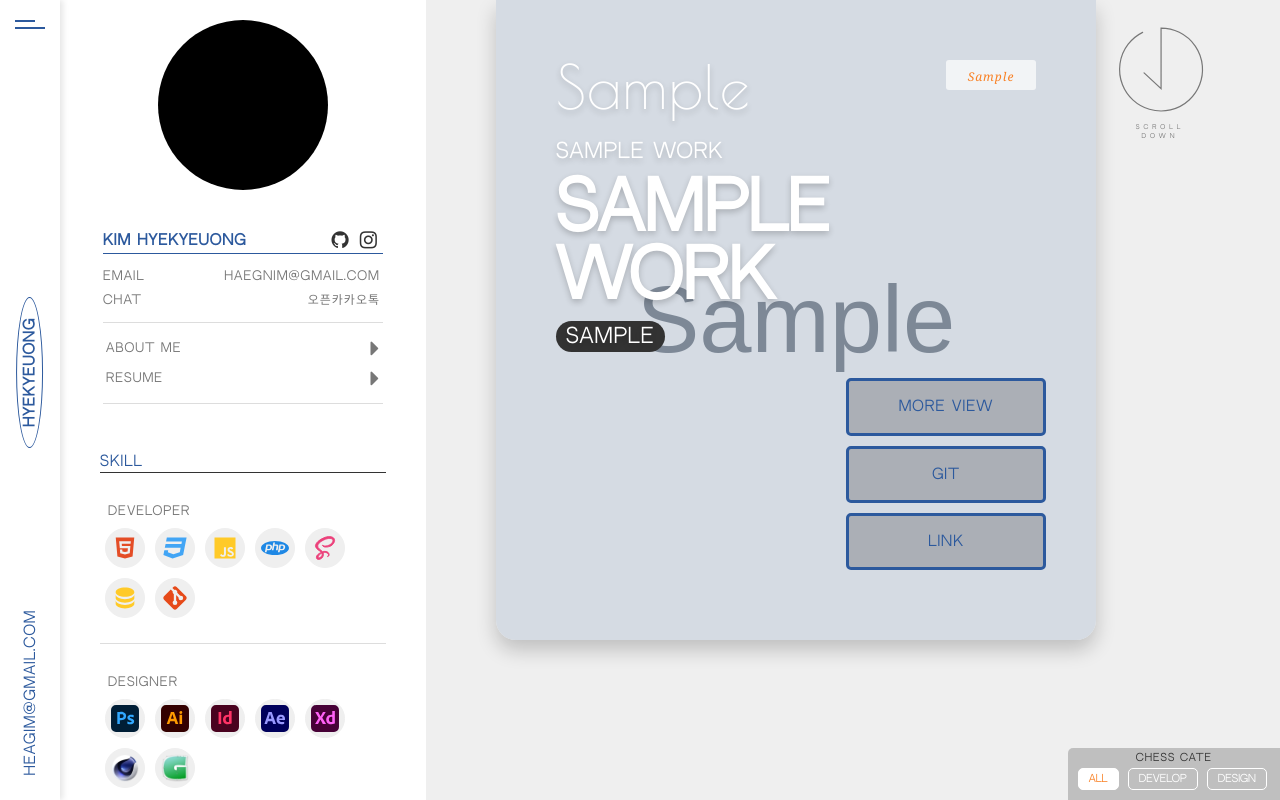
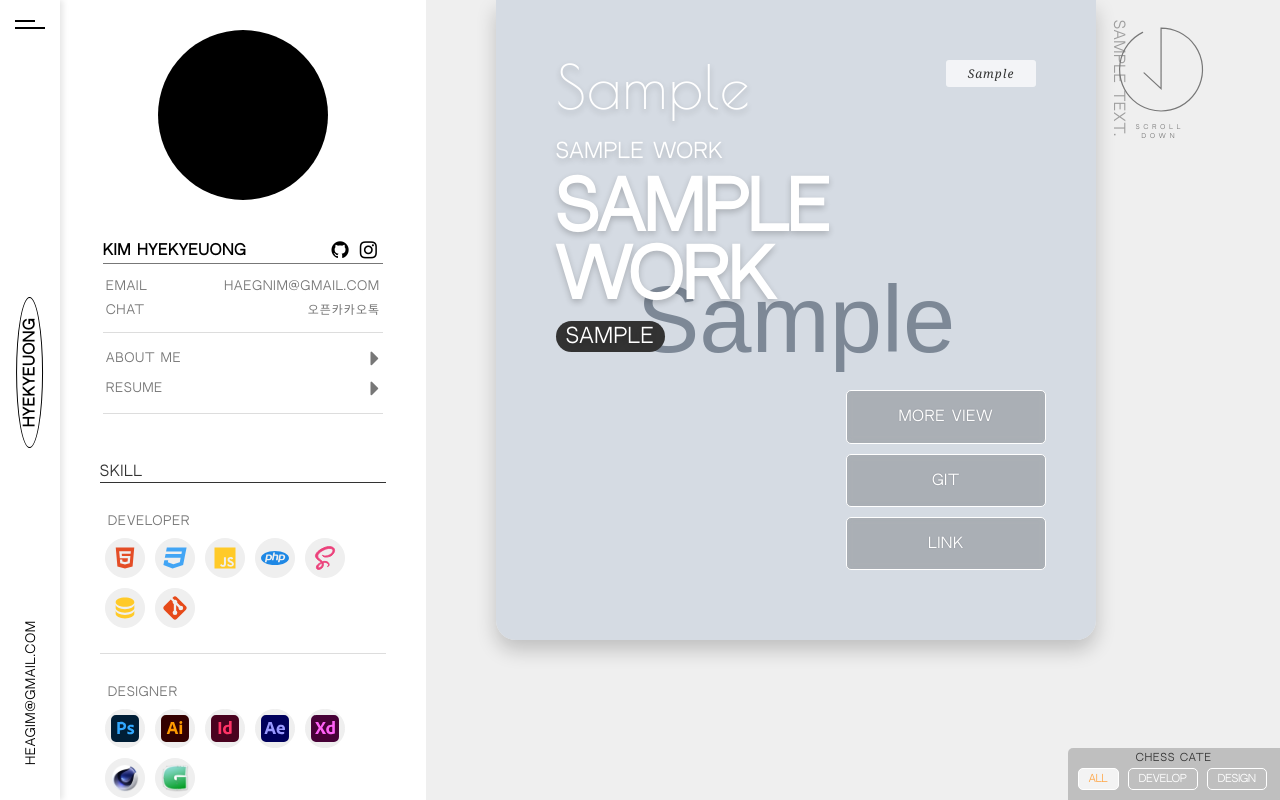
Before and after one commit to Haegnim/Personal-Portfolio, a PHP site: page / in a window 1280 px wide. Run offline with PHP 8.4, Linux system fonts and the light colour scheme; tables that the repository leaves empty or names only in its code hold one stand-in row (values such as "Sample post"); grey boxes marked "Sample" are stand-in pictures; a stand-in replaces the project's code that opens the database connection; grey boxes are pictures that could not be loaded.

Commit message:
0820 컬러테스트

```diff
--- a/css/animation.css
+++ b/css/animation.css
@@ -103,3 +103,17 @@
     transform: translateY(0px);
   }
 }
+@keyframes rota90 {
+  0% {
+    transform: rotate(-90deg);
+  }
+  35% {
+    transform: rotate(-95deg);
+  }
+  75% {
+    transform: rotate(-85deg);
+  }
+  100% {
+    transform: rotate(-90deg);
+  }
+}
--- a/css/media.css
+++ b/css/media.css
@@ -45,8 +45,8 @@
     transform: rotate(0) translateX(50%);
     margin-bottom: 0;
   }
-  .header .logo h3 {
-    font-size: 16px;
+  .header .logo:hover {
+    animation: none;
   }
   .header .email {
     transform: rotate(0);
@@ -202,6 +202,9 @@
   .work-veiw .work-list .work .work-link a:nth-child(1) {
     margin-top: 12px;
   }
+  .work-list .work .tag {
+    display: none;
+  }
 }
 @media screen and (max-width: 500px) {
   .hide-nav ul {
@@ -230,6 +233,9 @@
     width: 100%;
     padding: 30px 3px;
   }
+  .info .introduction .faceani {
+    margin: 0 auto;
+  }
   .work-veiw .work-list .work .work-subject .cata {
     width: 60px;
     padding: 3px 5px;
--- a/css/scss/_header.scss
+++ b/css/scss/_header.scss
@@ -22,6 +22,7 @@
     &:hover span:nth-child(1) {
       width: 100%;
     }
+
     &.on {
       span {
         &:nth-child(1) {
@@ -50,10 +51,16 @@
     padding: 5px 20px;
     border-radius: 50%;
     margin-bottom: 70px;
+    cursor: pointer;
+    transition: all 0.3s;
     h3 {
       font-size: 14px;
     }
+    &:hover {
+      animation: rota90 0.4s 1;
+    }
   }
+
   .email {
     position: relative;
     transform: rotate(-90deg);
@@ -63,9 +70,10 @@
     a {
       transition: all 0.3s ease-out;
       color: $main-color;
-      &:hover {
-        color: $hover-color;
-      }
+      font-size: 12px;
+    }
+    &:hover {
+      animation: rota90 0.4s 1;
     }
   }
 }
@@ -92,7 +100,7 @@
         font-size: 70px;
         line-height: 1.8;
         color: $main-color;
-        transition: all 0.3s ease-out;
+        transition: all 0.1s ease-out;
         &:hover {
           color: $hover-color;
         }
--- a/css/scss/_info.scss
+++ b/css/scss/_info.scss
@@ -22,7 +22,7 @@
     @include flex();
     .faceani {
       position: relative;
-      margin: 0 auto;
+      margin: 10px auto 0;
     }
     .face-hello {
       @include size($w: 200px, $h: 200px);
@@ -70,14 +70,14 @@
             font-size: 20px;
             padding: 0 2px;
             transition: all 0.3s ease-out;
-            color: #333;
+            color: $main-color;
             &:hover {
               color: $hover-color;
             }
           }
         }
         .contack {
-          padding: 10px 3px 10px 0;
+          padding: 10px 3px;
           padding-bottom: 10px;
           border-bottom: 1px solid $border-sub-light;
           span {
@@ -144,6 +144,7 @@
       border-bottom: 1px solid $border-sub-bold;
       @include size($w: 100%, $p: 0 0 3px, $m: 0 0 10px);
       display: block;
+      color: $sub-bold;
     }
     & > div {
       border-bottom: 1px solid #ddd;
@@ -151,7 +152,7 @@
     }
     em {
       font-size: 12px;
-      color: #777;
+      color: $sub-middle;
       margin-left: 8px;
     }
     ul {
--- a/css/scss/_work-veiw.scss
+++ b/css/scss/_work-veiw.scss
@@ -18,29 +18,47 @@
   display: flex;
   height: 100%;
   transition: all 0.4s;
+  overflow: hidden;
+
   .work {
-    @include size($w: 600px, $h: 80%, $m: 0 70px);
+    @include size($w: 600px, $h: 80%, $m: 0 100px);
     box-shadow: 0px 10px 20px $shadow;
     position: relative;
-    overflow: hidden;
     transition: all 0.4s;
+    &:nth-child(1) {
+      margin: 0 100px 0 70px;
+    }
     &:nth-child(odd) {
-      overflow: hidden;
       border-radius: 0 0 20px 20px;
+      img {
+        border-radius: 0 0 20px 20px;
+      }
     }
     &:nth-child(even) {
-      overflow: hidden;
       margin: auto 0 0 0;
       border-radius: 20px 20px 0 0;
+      img {
+        border-radius: 20px 20px 0 0;
+      }
     }
     .over {
       @include size($w: 110%, $h: 110%);
       position: absolute;
-      top: 0;
-      left: 0;
+      top: 0px;
+      left: 0px;
       display: block;
       opacity: 1;
       transition: all 0.4s;
+    }
+    .tag {
+      position: absolute;
+      top: 120px;
+      right: -130px;
+      transform: rotate(90deg);
+      color: #9e9e9e;
+      display: block;
+      width: 800px;
+      height: 600px;
     }
     .work-subject {
       @include size($w: 100%, $h: 100%, $p: 60px);
@@ -53,9 +71,9 @@
       transition: all 0.4s;
 
       .cata {
-        @include size($w: 90px, $p: 8px 3px 5px);
-        background: rgba($color: $con-color, $alpha: 0.7);
-        color: $hover-color;
+        @include size($w: 90px, $p: 5px 3px);
+        background: rgba($con-color, $alpha: 0.7);
+        color: #333;
         font-size: 12px;
         font-family: Georgia, Neutral Face, sans-serif;
         font-style: italic;
@@ -64,6 +82,7 @@
         position: absolute;
         right: 60px;
         text-shadow: none;
+        backdrop-filter: blur(1px);
       }
       .skilltoll {
         // width: 70%;
@@ -110,12 +129,15 @@
         // height: 50%;
         text-align: center;
         border-radius: 5px;
-        border: 3px solid $button-color;
+        border: 1px solid #fff;
+        // box-shadow: inset 1px 1px 3px rgba(#000, 0.2);
         line-height: 0.8;
         overflow: hidden;
         position: relative;
         z-index: 1;
         transition: all 0.8s;
+        backdrop-filter: blur(3px);
+        text-shadow: 0 0 2px rgba(#000, 0.2);
         &::after {
           @include size($w: 15%, $h: 100%);
           transition: all 0.8s;
@@ -129,7 +151,7 @@
           opacity: 0;
         }
         &:hover {
-          color: $button-hover-color;
+          border: 1px solid $hover-color;
         }
         &:hover::after {
           left: 250px;
@@ -143,4 +165,8 @@
       transition: all 0.4s;
     }
   }
+  .end-page {
+    width: 800px;
+    height: auto;
+  }
 }
--- a/css/scss/style.scss
+++ b/css/scss/style.scss
@@ -6,23 +6,23 @@ $animation-workVeiw: 0.9;
 $animation-start: 2.2s;
 
 //text color
-$main-color: #2c599d;
+$main-color: #000;
 $sub-bold: #333;
 $sub-middle: #777;
 $sub-light: #ddd;
 
-$hover-color: #f98125;
+$hover-color: #ffa646;
 $back-color: #efefef;
 $con-color: #fff;
 $con-font-color: #fff;
 $btn-back-color: rgba(#000, 0.2);
 
-$button-color: $main-color;
+$button-color: #fff;
 $button-effect: #fff;
-$button-hover-color: #fff;
+$button-hover-color: $hover-color;
 
 //border-line color
-$border-main: $main-color;
+$border-main: $sub-middle;
 $border-sub-bold: $sub-bold;
 $border-sub-middle: $sub-middle;
 $border-sub-light: $sub-light;
@@ -133,6 +133,8 @@ $shadow: rgba(0, 0, 0, 0.2);
   background: rgba(0, 0, 0, 0.2);
   border-radius: 5px 0 0 0;
   padding: 5px 10px 10px;
+  backdrop-filter: blur(1px);
+
   transform: translateX(1000%);
   animation: right 1 3s;
   animation-fill-mode: forwards;
@@ -156,12 +158,13 @@ $shadow: rgba(0, 0, 0, 0.2);
     margin-right: 3px;
     transition: all 0.3s;
     font-size: 10px;
+
     &:hover {
       box-shadow: inset 0 0 3px $shadow;
     }
     &.active {
       color: $hover-color;
-      background: #fff;
+      background: rgba(#fff, 0.8);
     }
   }
 }
--- a/css/style.css
+++ b/css/style.css
@@ -81,7 +81,7 @@
           animation-fill-mode: forwards;
   -webkit-animation-delay: 0.4s;
           animation-delay: 0.4s;
-  color: #2c599d;
+  color: #000;
 }
 .header.sticky {
   position: fixed;
@@ -110,7 +110,7 @@
   display: block;
   width: 100%;
   height: 2px;
-  background: #2c599d;
+  background: #000;
   transition: all 0.4s;
 }
 .header .hamberger span:nth-child(1) {
@@ -119,13 +119,19 @@
 }
 .header .logo {
   transform: rotate(-90deg);
-  border: 1px solid #2c599d;
+  border: 1px solid #000;
   padding: 5px 20px;
   border-radius: 50%;
   margin-bottom: 70px;
+  cursor: pointer;
+  transition: all 0.3s;
 }
 .header .logo h3 {
   font-size: 14px;
+}
+.header .logo:hover {
+  -webkit-animation: rota90 0.4s 1;
+          animation: rota90 0.4s 1;
 }
 .header .email {
   position: relative;
@@ -135,10 +141,12 @@
 }
 .header .email a {
   transition: all 0.3s ease-out;
-  color: #2c599d;
+  color: #000;
+  font-size: 12px;
 }
-.header .email a:hover {
-  color: #f98125;
+.header .email:hover {
+  -webkit-animation: rota90 0.4s 1;
+          animation: rota90 0.4s 1;
 }
 
 .hide-nav {
@@ -169,11 +177,11 @@
 .hide-nav ul li a {
   font-size: 70px;
   line-height: 1.8;
-  color: #2c599d;
-  transition: all 0.3s ease-out;
+  color: #000;
+  transition: all 0.1s ease-out;
 }
 .hide-nav ul li a:hover {
-  color: #f98125;
+  color: #ffa646;
 }
 
 /*header css code */
@@ -196,7 +204,7 @@
   background: #fff;
   position: relative;
   transition: all 0.4s;
-  color: #2c599d;
+  color: #000;
   transform: translateX(1000%);
   -webkit-animation: right 1 3s;
           animation: right 1 3s;
@@ -221,7 +229,7 @@
 }
 .info .introduction .faceani {
   position: relative;
-  margin: 0 auto;
+  margin: 10px auto 0;
 }
 .info .introduction .face-hello {
   width: 200px;
@@ -278,7 +286,7 @@
   display: flex;
   justify-content: space-between;
   align-items: center;
-  border-bottom: 1px solid #2c599d;
+  border-bottom: 1px solid #777;
 }
 .info .introduction .hello .aboutme .about-tit h4 {
   font-size: 14px;
@@ -287,13 +295,13 @@
   font-size: 20px;
   padding: 0 2px;
   transition: all 0.3s ease-out;
-  color: #333;
+  color: #000;
 }
 .info .introduction .hello .aboutme .about-tit i:hover {
-  color: #f98125;
+  color: #ffa646;
 }
 .info .introduction .hello .aboutme .contack {
-  padding: 10px 3px 10px 0;
+  padding: 10px 3px;
   padding-bottom: 10px;
   border-bottom: 1px solid #ddd;
 }
@@ -328,7 +336,7 @@
   font-size: 12px;
 }
 .info .introduction .hello .aboutme .golink .aboutlink:hover {
-  color: #f98125;
+  color: #ffa646;
 }
 .info .introduction .hello .aboutme .golink .aboutlink:hover::before {
   width: 55%;
@@ -364,6 +372,7 @@
   padding: 0 0 3px;
   margin: 0 0 10px;
   display: block;
+  color: #333;
 }
 .info .skill > div {
   border-bottom: 1px solid #ddd;
@@ -391,7 +400,7 @@
   background: #efefef;
 }
 .info .skill ul li:hover {
-  border: 1px solid #f98125;
+  border: 1px solid #ffa646;
 }
 .info .skill ul li img {
   width: 100%;
@@ -431,34 +440,51 @@
   display: flex;
   height: 100%;
   transition: all 0.4s;
+  overflow: hidden;
 }
 .work-list .work {
   width: 600px;
   height: 80%;
-  margin: 0 70px;
+  margin: 0 100px;
   box-shadow: 0px 10px 20px rgba(0, 0, 0, 0.2);
   position: relative;
-  overflow: hidden;
   transition: all 0.4s;
 }
+.work-list .work:nth-child(1) {
+  margin: 0 100px 0 70px;
+}
 .work-list .work:nth-child(odd) {
-  overflow: hidden;
+  border-radius: 0 0 20px 20px;
+}
+.work-list .work:nth-child(odd) img {
   border-radius: 0 0 20px 20px;
 }
 .work-list .work:nth-child(even) {
-  overflow: hidden;
   margin: auto 0 0 0;
+  border-radius: 20px 20px 0 0;
+}
+.work-list .work:nth-child(even) img {
   border-radius: 20px 20px 0 0;
 }
 .work-list .work .over {
   width: 110%;
   height: 110%;
   position: absolute;
-  top: 0;
-  left: 0;
+  top: 0px;
+  left: 0px;
   display: block;
   opacity: 1;
   transition: all 0.4s;
+}
+.work-list .work .tag {
+  position: absolute;
+  top: 120px;
+  right: -130px;
+  transform: rotate(90deg);
+  color: #9e9e9e;
+  display: block;
+  width: 800px;
+  height: 600px;
 }
 .work-list .work .work-subject {
   width: 100%;
@@ -474,9 +500,9 @@
 }
 .work-list .work .work-subject .cata {
   width: 90px;
-  padding: 8px 3px 5px;
+  padding: 5px 3px;
   background: rgba(255, 255, 255, 0.7);
-  color: #f98125;
+  color: #333;
   font-size: 12px;
   font-family: Georgia, Neutral Face, sans-serif;
   font-style: italic;
@@ -485,6 +511,8 @@
   position: absolute;
   right: 60px;
   text-shadow: none;
+  -webkit-backdrop-filter: blur(1px);
+          backdrop-filter: blur(1px);
 }
 .work-list .work .work-subject .skilltoll {
   display: flex;
@@ -536,15 +564,18 @@
   text-shadow: none;
   display: block;
   background: rgba(0, 0, 0, 0.2);
-  color: #2c599d;
+  color: #fff;
   text-align: center;
   border-radius: 5px;
-  border: 3px solid #2c599d;
+  border: 1px solid #fff;
   line-height: 0.8;
   overflow: hidden;
   position: relative;
   z-index: 1;
   transition: all 0.8s;
+  -webkit-backdrop-filter: blur(3px);
+          backdrop-filter: blur(3px);
+  text-shadow: 0 0 2px rgba(0, 0, 0, 0.2);
 }
 .work-list .work .work-link a::after {
   width: 15%;
@@ -560,7 +591,7 @@
   opacity: 0;
 }
 .work-list .work .work-link a:hover {
-  color: #fff;
+  border: 1px solid #ffa646;
 }
 .work-list .work .work-link a:hover::after {
   left: 250px;
@@ -572,6 +603,10 @@
   -o-object-fit: cover;
      object-fit: cover;
   transition: all 0.4s;
+}
+.work-list .end-page {
+  width: 800px;
+  height: auto;
 }
 
 .remove {
@@ -586,6 +621,8 @@
   background: rgba(0, 0, 0, 0.2);
   border-radius: 5px 0 0 0;
   padding: 5px 10px 10px;
+  -webkit-backdrop-filter: blur(1px);
+          backdrop-filter: blur(1px);
   transform: translateX(1000%);
   -webkit-animation: right 1 3s;
           animation: right 1 3s;
@@ -620,8 +657,8 @@
   box-shadow: inset 0 0 3px rgba(0, 0, 0, 0.2);
 }
 .btnbox button.active {
-  color: #f98125;
-  background: #fff;
+  color: #ffa646;
+  background: rgba(255, 255, 255, 0.8);
 }
 
 #scrolldown > path {
--- a/index.php
+++ b/index.php
@@ -40,7 +40,7 @@
         <span></span>
         <span></span>
       </div>
-      <div class="logo" onclick=logoclick()>
+      <div class="logo" onclick="logoclick()">
         <h3>hyekyeuong</h3>
       </div>
       <div class="email">
@@ -208,6 +208,7 @@
           <!-- loop start -->
           <li class="work" data-<?=$work_cate?>=<?=$work_cate?>>
             <span class="over"> </span>
+            <p class="tag"><?=$work_desc?></p>
             <div class="work-subject">
               <span class="cata"> <?=$work_cate?> </span>
               <em><?=$work_num?></em>
@@ -227,7 +228,7 @@
 
           <!-- loop end -->
           <?php }?>
-
+          <li class="end-page"></li>
         </ul>
       </section>
     </div>
--- a/js/main.js
+++ b/js/main.js
@@ -51,6 +51,7 @@ function horawheel() {
     } else {
       offset = 0;
     }
+
     // console.log(offset);
     if (offset >= 120) {
       Info.style.opacity = 0;
@@ -115,7 +116,13 @@ headerAni();
 function logoclick() {
   // console.log(document.documentElement);
   // console.log(document.documentElement.scrollTop);
-  // window.scrollTo(0, 0);
+  const workList = document.querySelector(".work-list");
+  const Info = document.querySelector(".info");
+  const Home = document.querySelector(".home");
+  Home.scrollTo(0, 0);
+  window.scrollTo({ top: 0, left: 0, behavior: "smooth" });
+  workList.style.transform = `translateX(0px)`;
+  Info.style.opacity = 1;
 }
 
 function hambergerClick() {
```
